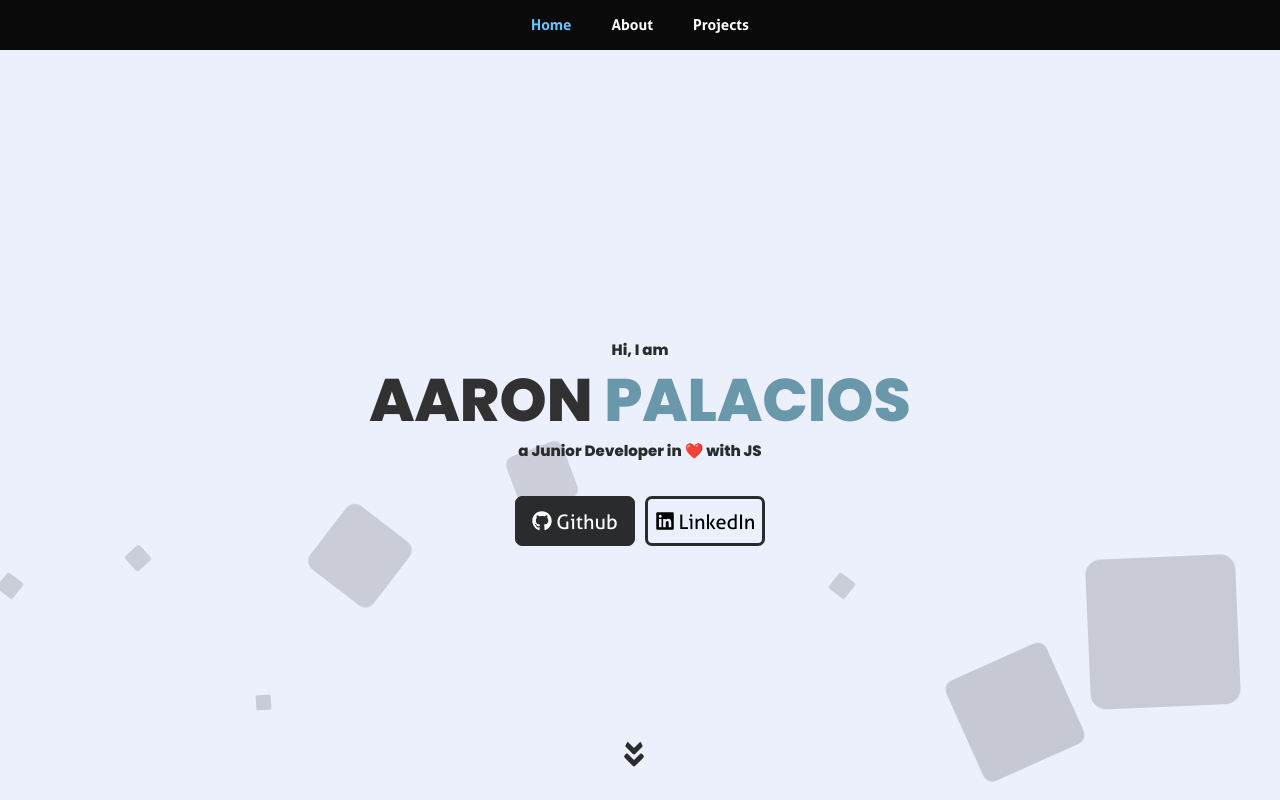
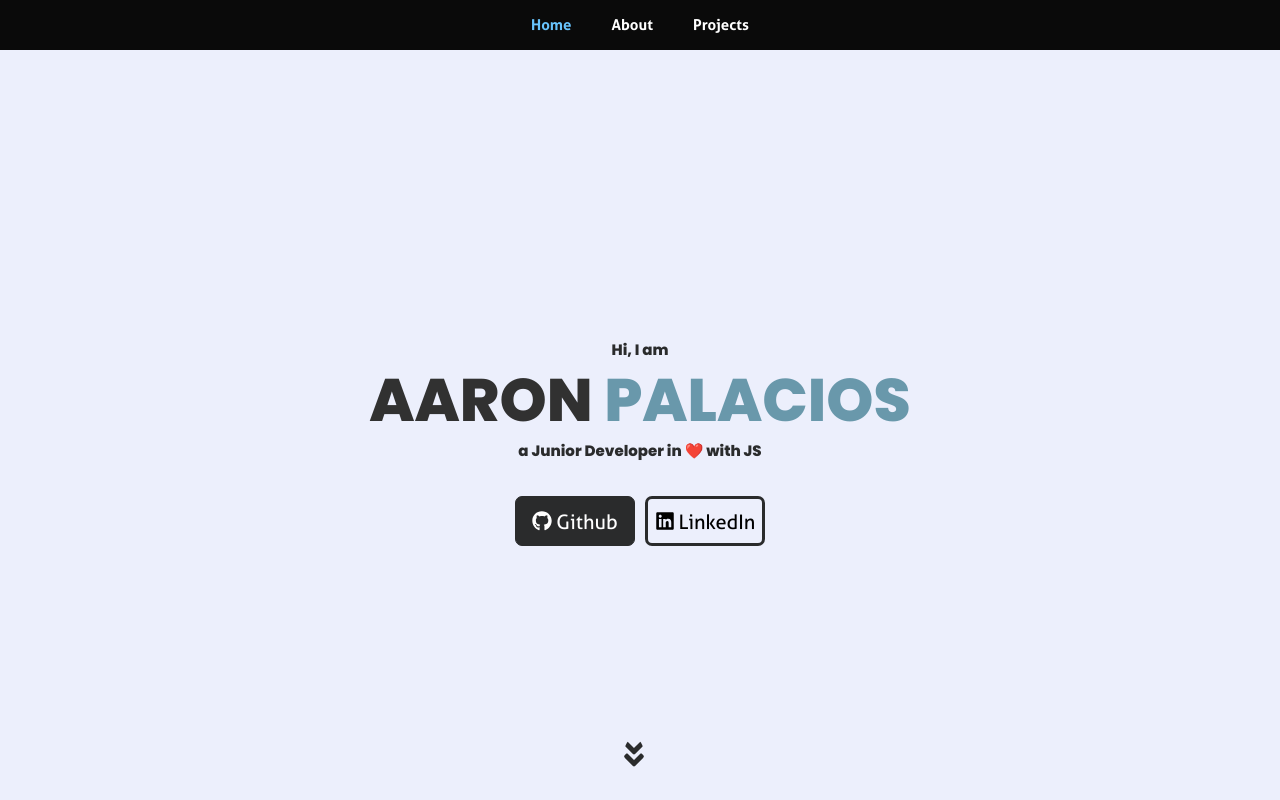
Before and after one commit to apalaciosdev/apalaciosdev-Website, a React (Create React App) app: page / in a window 1280 px wide. Shown: the top 800 px of the page. Built offline with nearby package versions, Linux system fonts and the light colour scheme.

Commit message:
2201281257

```diff
--- a/src/components/Header.js
+++ b/src/components/Header.js
@@ -15,7 +15,7 @@ const Header = ({ data, buttonData }) => {
   const classes = useStyles();
 
   return (
-    <div class="area" id="header">
+    <div className="area" id="header">
       <div className={classes.generalDiv}>
         <p className={`${classes.letras} ${'animate__animated animate__fadeInRight'}`}>{data.welcomeTitle}</p>
         <h2 className={`${classes.nameTitle} ${'animate__animated animate__fadeInLeft  animate__delay-1s'}`}>
@@ -41,7 +41,7 @@ const Header = ({ data, buttonData }) => {
           <FaAngleDoubleDown className="scroll-down"/>
         </Link>
 
-        <ul class="circles">
+        {/* <ul className="circles">
           <li></li>
           <li></li>
           <li></li>
@@ -52,7 +52,7 @@ const Header = ({ data, buttonData }) => {
           <li></li>
           <li></li>
           <li></li>
-        </ul>
+        </ul>      */}
 
 
       </div>
--- a/src/components/Projects.js
+++ b/src/components/Projects.js
@@ -11,7 +11,7 @@ const Projects = ({ data }) => {
   return (
     <div >
       <div className={css.divGradient}>
-      {/* añadir simbolos de </> */}
+
       </div>
       <div id="projects" className={css.divProjects}>
         <h1>PORTFOLIO</h1>
@@ -21,8 +21,8 @@ const Projects = ({ data }) => {
             description={info.description}
             img={info.img}
             imgMobile={info.imgMobile}
+            key={info.title}
           />
-
         ))}
       </div>
 
--- a/src/resumeData.js
+++ b/src/resumeData.js
@@ -27,6 +27,7 @@ export const data = {
       img: "gifia-preview.gif",
       imgMobile: "gifia-phone.gif",
       tecnologies: ["nextjs", "styled-components", "mdx"],
-    }
+    },
+
   ],
 };
```
Lines whose indentation alone changed are shown as unchanged.
